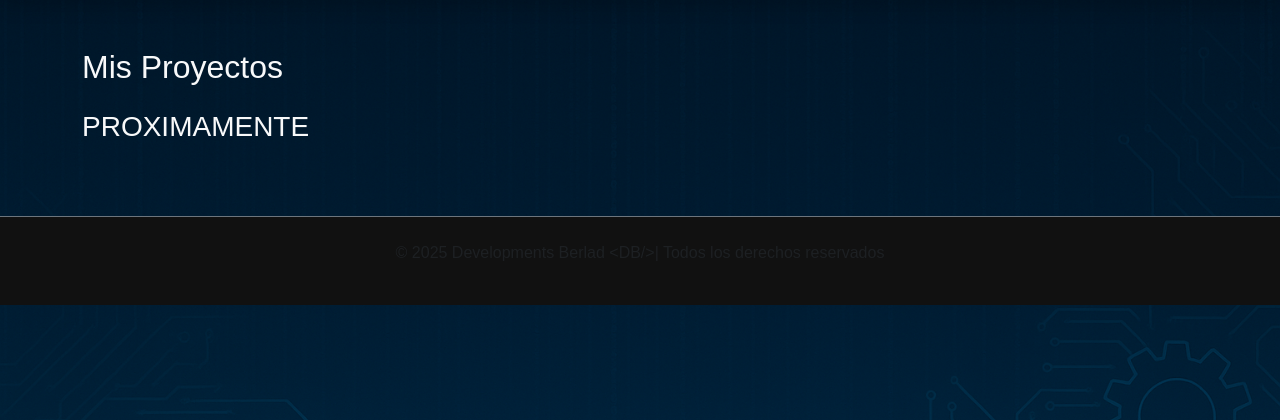
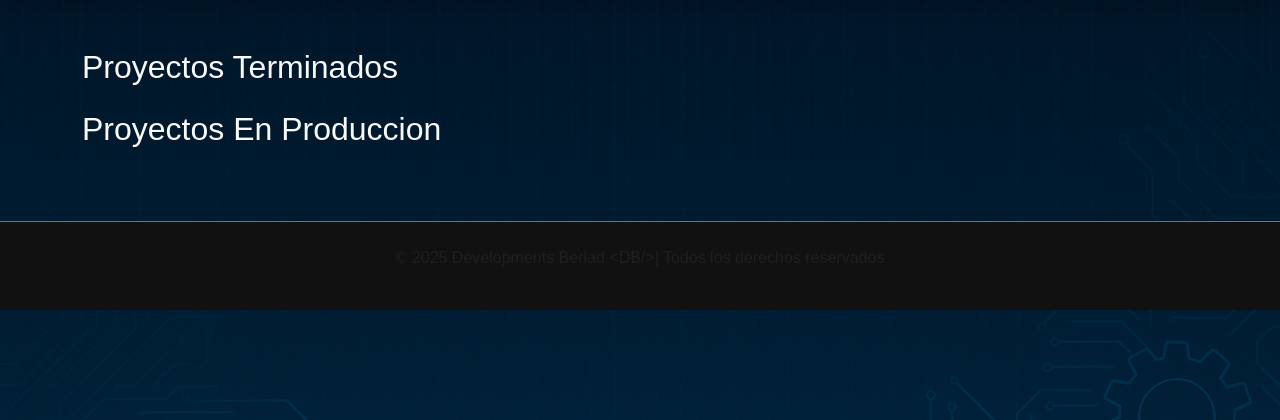
Before and after one commit to bego46/Mi_Portafolio, a Django app: page /proyectos/ in a window 1280 px wide. Shown: the part 57-477 px from the top of the page. Run offline with Django 5.2, Linux system fonts and the light colour scheme; data that the repository does not hold is empty.

Commit message:
Corrigiendo textos

```diff
--- a/web/templates/Web/base.html
+++ b/web/templates/Web/base.html
@@ -25,7 +25,7 @@ without express permission.
 <head>
     <meta charset="UTF-8">
     <meta name="viewport" content="width=device-width, initial-scale=1.0">
-    <title>{% block title %}{% endblock %} | Developer Berlad</title>
+    <title>{% block title %}{% endblock %} | Developments Berlad</title>
     <link rel="stylesheet" href="{% static 'css/style.css' %}">
     <link rel="stylesheet" href="{% static 'css/bootstrap-neon.css' %}">
     <link href="https://cdn.jsdelivr.net/npm/bootstrap@5.3.3/dist/css/bootstrap.min.css" rel="stylesheet">
--- a/web/templates/Web/contacto.html
+++ b/web/templates/Web/contacto.html
@@ -21,7 +21,7 @@ without express permission.
 
 {% extends 'Web/base.html' %}
 {% load static %}
-{% block title %}Contacto | Developer Berlad{% endblock %}
+{% block title %}Contacto | Developments Berlad{% endblock %}
 
 {% block content %}
 <div class="container py-5">
--- a/web/templates/Web/projects/list.html
+++ b/web/templates/Web/projects/list.html
@@ -20,11 +20,10 @@ without express permission.
 -->
 
 {% extends 'Web/base.html' %}
-{% block title %}Proyectos | Developer Berlad{% endblock %}
+{% block title %}Proyectos | Developments Berlad{% endblock %}
 {% block content %}
-<h2 class="mb-4">Mis Proyectos</h2>
-<h3 class="mb-4">PROXIMAMENTE</h3>
 <div class="row">
+    <h2 class="mb-4">Proyectos Terminados</h2>
     {% for proyecto in proyectos %}
     <div class="col-md-4 mb-4">
         <div class="card h-100">
@@ -38,4 +37,6 @@ without express permission.
     </div>
     {% endfor %}
 </div>
+<h2 class="mb-4">Proyectos En Produccion</h2>
+
 {% endblock %}
--- a/web/templates/Web/sobre_mi.html
+++ b/web/templates/Web/sobre_mi.html
@@ -20,7 +20,7 @@ without express permission.
 -->
 {% extends 'Web/base.html' %}
 {% load static %}
-{% block title %}Sobre mí | Developer Berlad{% endblock %}
+{% block title %}Sobre mí | Developments Berlad{% endblock %}
 
 {% block content %}
 <div class="container py-5">
```
